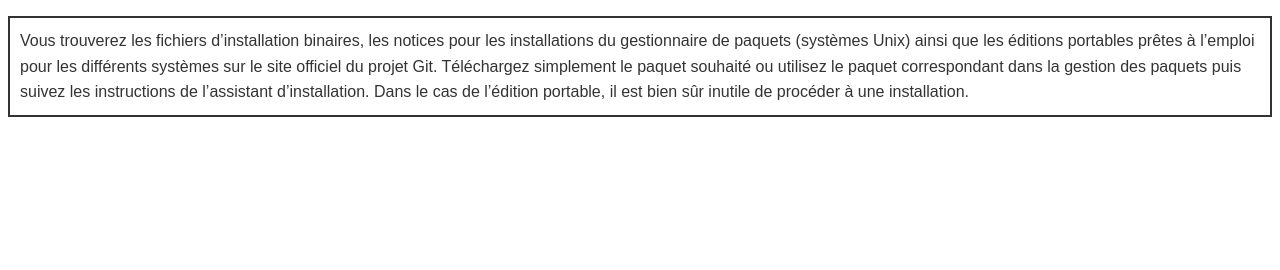
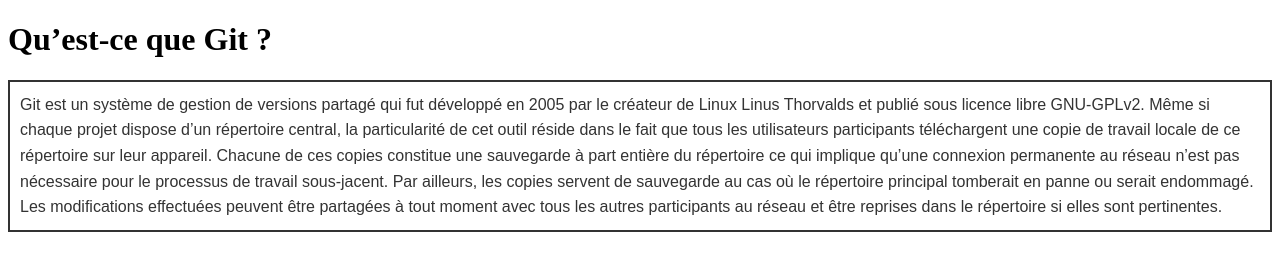
Before and after one commit to Maximencl/Exercice, a plain HTML site: page index.html in a window 1280 px wide. Drawn offline with Linux system fonts and the light colour scheme.

Commit message:
modif du texte et ajout d'un titre

```diff
--- a/index.html
+++ b/index.html
@@ -7,7 +7,10 @@
     <title>Document</title>
 </head>
 <body>
-    <p>Vous trouverez les fichiers d’installation binaires, les notices pour les installations du gestionnaire de paquets (systèmes Unix) ainsi que les éditions portables prêtes à l’emploi pour les différents systèmes sur le site officiel du projet Git. Téléchargez simplement le paquet souhaité ou utilisez le paquet correspondant dans la gestion des paquets puis suivez les instructions de l’assistant d’installation. Dans le cas de l’édition portable, il est bien sûr inutile de procéder à une installation.</p>
+
+    <h1>Qu’est-ce que Git ?</h1>
+
+    <p>Git est un système de gestion de versions partagé qui fut développé en 2005 par le créateur de Linux Linus Thorvalds et publié sous licence libre GNU-GPLv2. Même si chaque projet dispose d’un répertoire central, la particularité de cet outil réside dans le fait que tous les utilisateurs participants téléchargent une copie de travail locale de ce répertoire sur leur appareil. Chacune de ces copies constitue une sauvegarde à part entière du répertoire ce qui implique qu’une connexion permanente au réseau n’est pas nécessaire pour le processus de travail sous-jacent. Par ailleurs, les copies servent de sauvegarde au cas où le répertoire principal tomberait en panne ou serait endommagé. Les modifications effectuées peuvent être partagées à tout moment avec tous les autres participants au réseau et être reprises dans le répertoire si elles sont pertinentes.</p>
 
 </body>
 </html>
```
